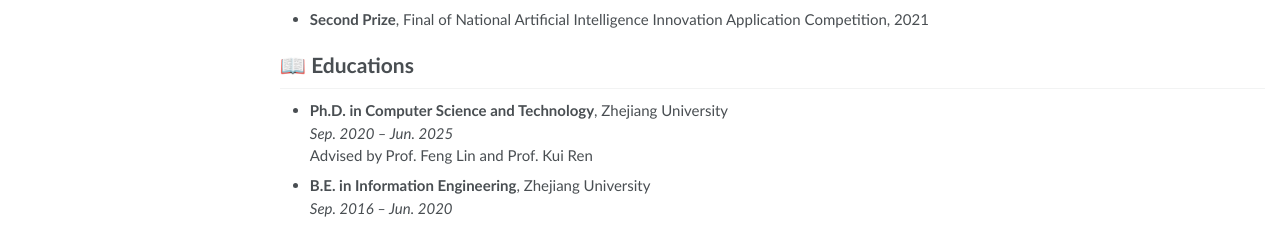
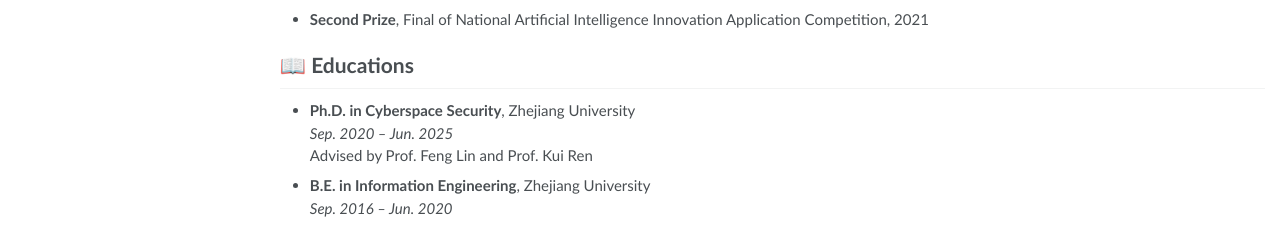
Before and after one commit to TitaniumTTL/TitaniumTTL.github.io, a Jekyll site: the page built from _pages/about.md, in a window 1280 px wide and 900 px high, scrolled down 1184 px. Shown: the part 666-897 px from the top of the window. Built offline with Jekyll 4.4.1, drawn with Linux system fonts in a browser that asks for light colours.

Commit message:
Update about.md

```diff
--- a/_pages/about.md
+++ b/_pages/about.md
@@ -96,7 +96,7 @@ Tiantian Liu will join Xiamen University as an Assistant Professor in Fall 2025,
 - **Second Prize**, Final of National Artificial Intelligence Innovation Application Competition, 2021
 
 # 📖 Educations
-- **Ph.D. in Computer Science and Technology**, Zhejiang University
+- **Ph.D. in Cyberspace Security**, Zhejiang University
   *Sep. 2020 – Jun. 2025*
   Advised by Prof. Feng Lin and Prof. Kui Ren
 - **B.E. in Information Engineering**, Zhejiang University
```
